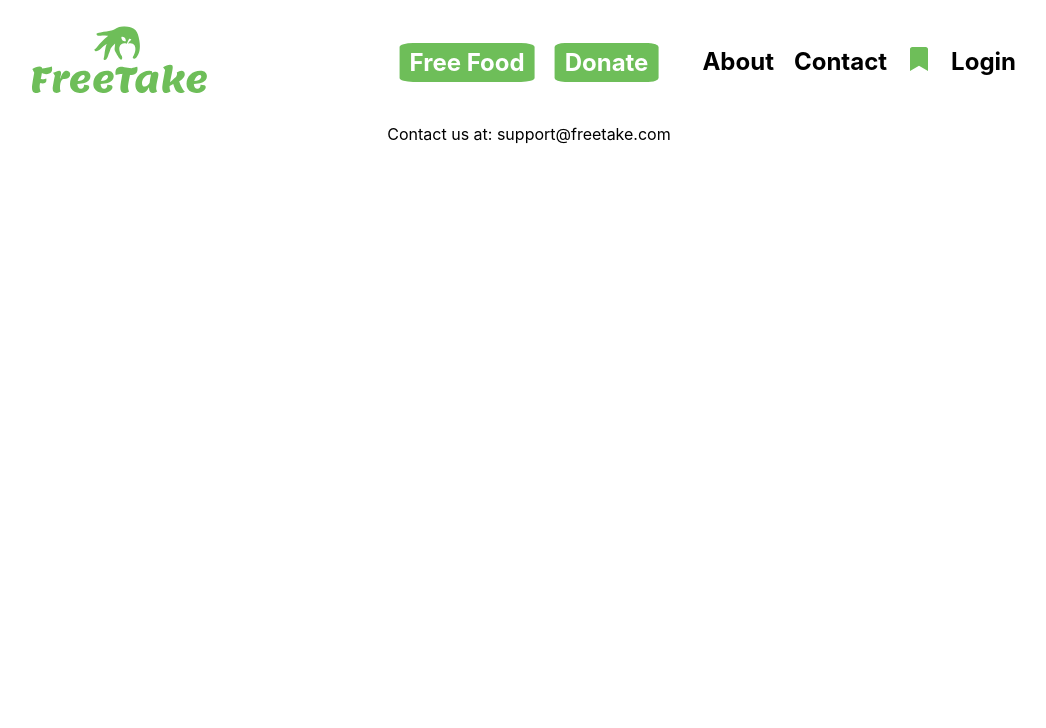
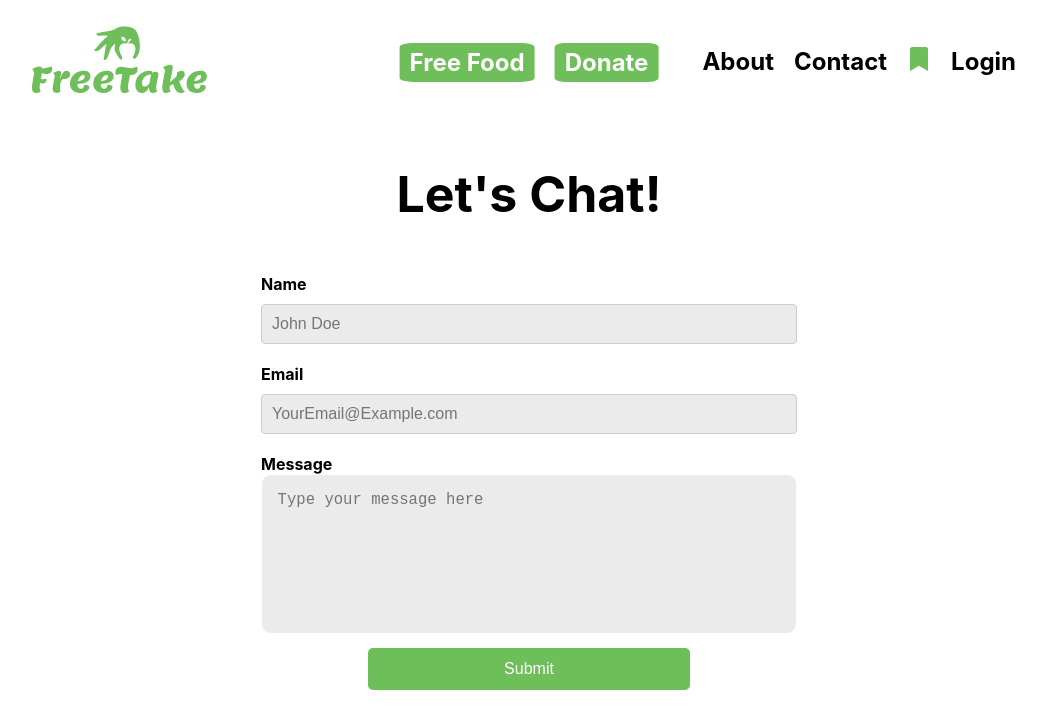
Before and after one commit to Ssiul003/freetake, a React (Create React App) app in the folder frontend/: page /contact in a window 1280 px wide. Shown: the top 728 px of the page, without its empty margins (111-1157 px from the left). Built offline with nearby package versions, Linux system fonts and the light colour scheme.

Commit message:
updated contact form

```diff
--- a/frontend/src/pages/Contact.js
+++ b/frontend/src/pages/Contact.js
@@ -1,5 +1,54 @@
+import React, { useState } from 'react';
+import '../pages-styles/Contact.css'
+
+// only missing access key
+
 const Contact = () => {
-    return <div className="p-6 text-center">Contact us at: support@freetake.com</div>;
+  const [result, setResult] = useState("");
+
+  const onSubmit = async (event) => {
+    event.preventDefault();
+    setResult("Sending....");
+    const formData = new FormData(event.target);
+
+    formData.append("access_key", "YOUR_ACCESS_KEY_HERE");
+
+    const response = await fetch("https://api.web3forms.com/submit", {
+      method: "POST",
+      body: formData
+    });
+
+    const data = await response.json();
+
+    if (data.success) {
+      setResult("Form Submitted Successfully");
+      event.target.reset();
+    } else {
+      console.log("Error", data);
+      setResult(data.message);
+    }
+  };
+
+    return(
+      <div className='contact'>
+        <form onSubmit={onSubmit}>
+          <h1>Let's Chat!</h1>
+          <div className='input-section'>
+            <label>Name</label>
+            <input type='text' name='name' className='name' placeholder='John Doe'></input>
+          </div>
+          <div className='input-section'>
+            <label>Email</label>
+            <input type='email' name='email' className='email' placeholder='YourEmail@Example.com' required></input>
+          </div>
+          <div className='text-area'>
+            <label>Message</label>
+            <textarea name="message" className='message' placeholder='Type your message here'></textarea>
+          </div>
+          <button className='submit-btn' type='submit'>Submit</button>
+        </form>
+      </div>
+    )
   };
 
   export default Contact;
```
